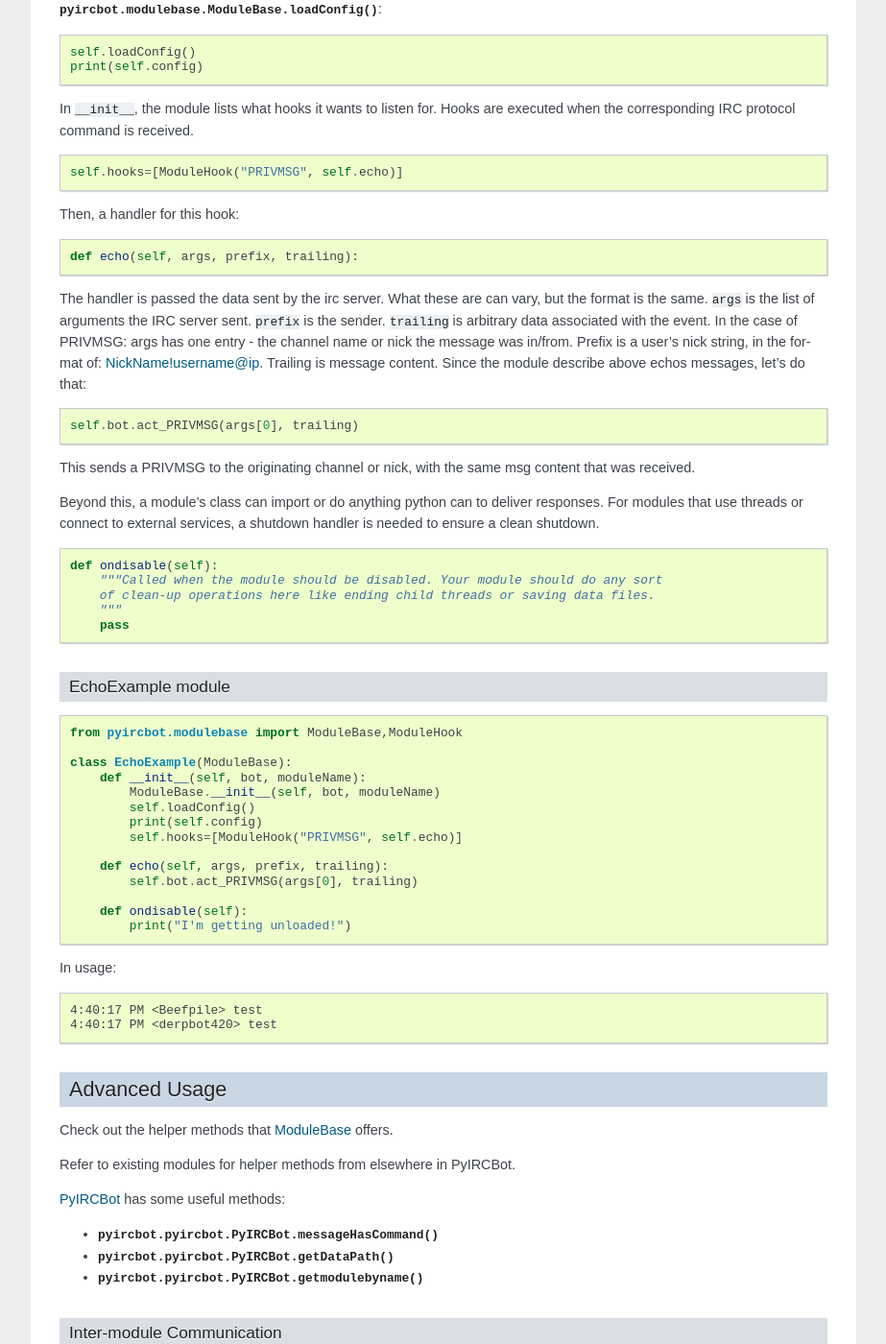
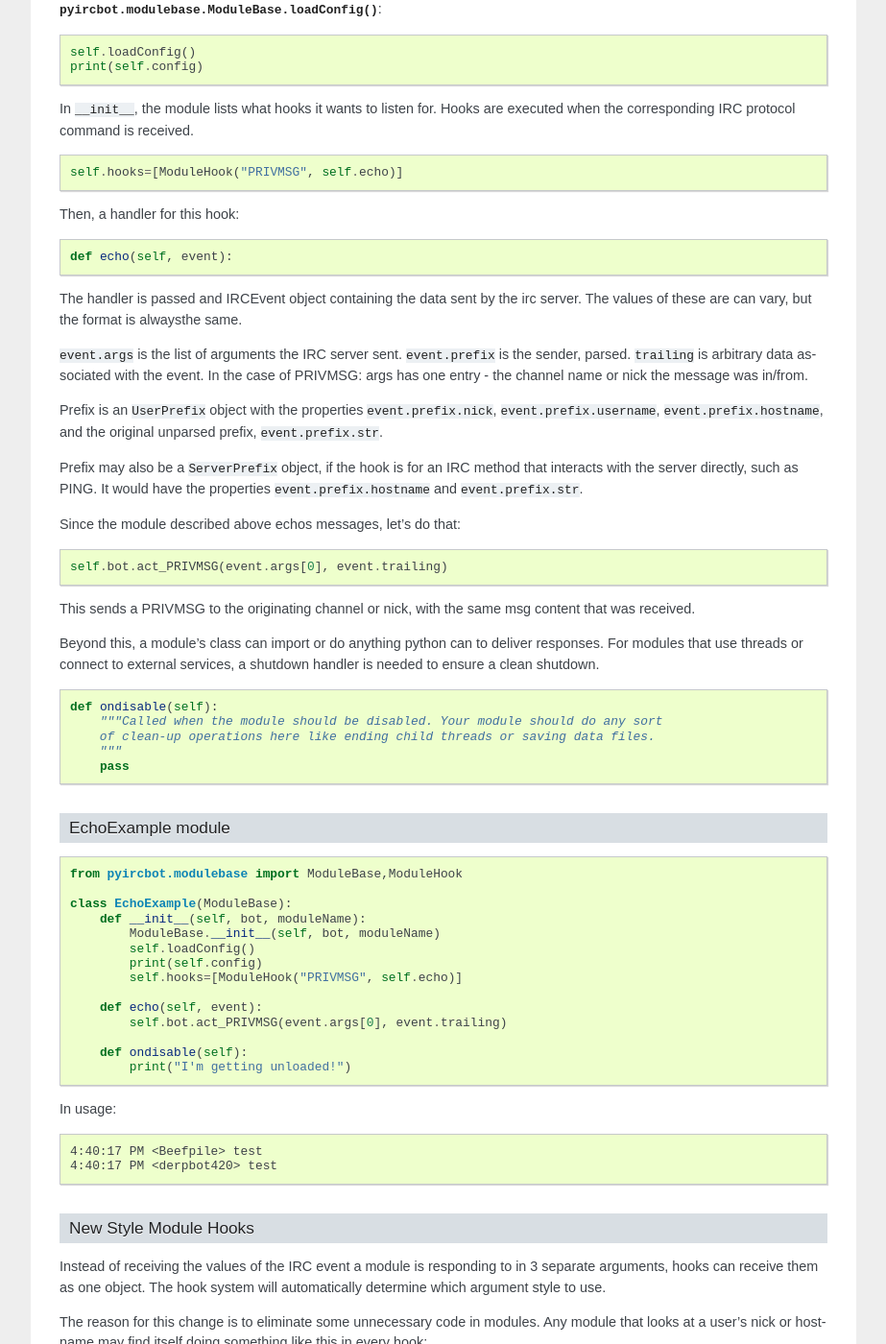
Before and after one commit to dpedu/pyircbot, a Sphinx documentation site: the page built from docs/module_guide/_module_guide.rst, in a window 1280 px wide and 1400 px high, scrolled down 485 px. Shown: the whole window at 96% size, without its empty margins (198-1121 px from the left). Built offline with Sphinx 7.4.7, drawn with Linux system fonts in a browser that asks for light colours; some of the changed text lies outside the part shown.

Commit message:
Add simplified style hook arguments

```diff
--- a/docs/module_guide/_module_guide.rst
+++ b/docs/module_guide/_module_guide.rst
@@ -45,19 +45,29 @@ Then, a handler for this hook:
 
 .. code-block:: python
 
-        def echo(self, args, prefix, trailing):
+        def echo(self, event):
 
-The handler is passed the data sent by the irc server. What these are can vary,
-but the format is the same. ``args`` is the list of arguments the IRC server
-sent. ``prefix`` is the sender. ``trailing`` is arbitrary data associated with
-the event. In the case of PRIVMSG: args has one entry - the channel name or
-nick the message was in/from. Prefix is a user's nick string, in the format of:
-NickName!username@ip. Trailing is message content. Since the module describe
-above echos messages, let's do that:
+The handler is passed and IRCEvent object containing the data sent by the irc
+server. The values of these are can vary, but the format is alwaysthe same.
+
+``event.args`` is the list of arguments the IRC server sent. ``event.prefix``
+is the sender, parsed. ``trailing`` is arbitrary data associated
+with the event. In the case of PRIVMSG: args has one entry - the channel name
+or  nick the message was in/from.
+
+Prefix is an ``UserPrefix`` object with the properties ``event.prefix.nick``,
+``event.prefix.username``, ``event.prefix.hostname``, and the original unparsed
+prefix, ``event.prefix.str``.
+
+Prefix may also be a ``ServerPrefix`` object, if the hook is for an IRC method
+that interacts with the server directly, such as PING. It would have the
+properties ``event.prefix.hostname`` and ``event.prefix.str``.
+
+Since the module described above echos messages, let's do that:
 
 .. code-block:: python
 
-            self.bot.act_PRIVMSG(args[0], trailing)
+            self.bot.act_PRIVMSG(event.args[0], event.trailing)
 
 This sends a PRIVMSG to the originating channel or nick, with the same msg
 content that was received.
@@ -88,8 +98,8 @@ EchoExample module
             print(self.config)
             self.hooks=[ModuleHook("PRIVMSG", self.echo)]
 
-        def echo(self, args, prefix, trailing):
-            self.bot.act_PRIVMSG(args[0], trailing)
+        def echo(self, event):
+            self.bot.act_PRIVMSG(event.args[0], event.trailing)
 
         def ondisable(self):
             print("I'm getting unloaded!")
@@ -100,6 +110,31 @@ In usage:
 
     4:40:17 PM <Beefpile> test
     4:40:17 PM <derpbot420> test
+
+New Style Module Hooks
+----------------------
+
+Instead of receiving the values of the IRC event a module is responding to in
+3 separate arguments, hooks can receive them as one object. The hook system
+will automatically determine which argument style to use.
+
+The reason for this change is to eliminate some unnecessary code in modules.
+Any module that looks at a user's nick or hostname may find itself doing
+something like this in every hook:
+
+.. code-block:: python
+
+        def saynick(self, args, prefix, trailing):
+            prefixObj = self.bot.decodePrefix(prefix)
+            self.bot.act_PRIVMSG(args[0], "Hello, %s. You are connecting from %s" % (prefixObj.nick, prefixObj.hostname))
+
+With the new style, one line can be eliminated, as the passed ``IRCEvent``
+event has the prefix already parsed:
+
+.. code-block:: python
+
+        def saynick(self, event):
+            self.bot.act_PRIVMSG(event.args[0], "Hello, %s. You are connecting from %s" % (event.prefix.nick, event.prefix.hostname))
 
 Advanced Usage
 ==============
```
Also changed, not shown: 2 other files.
